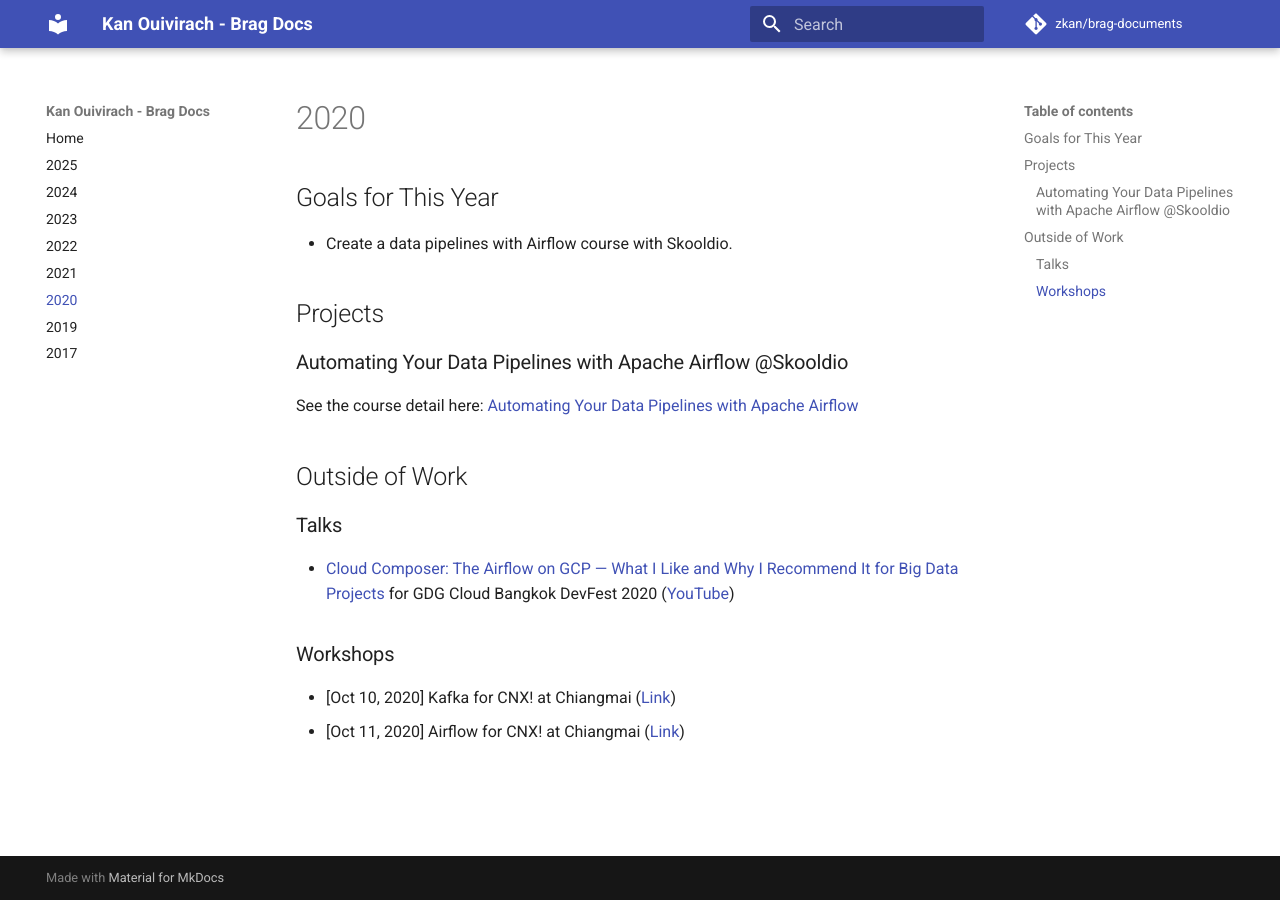
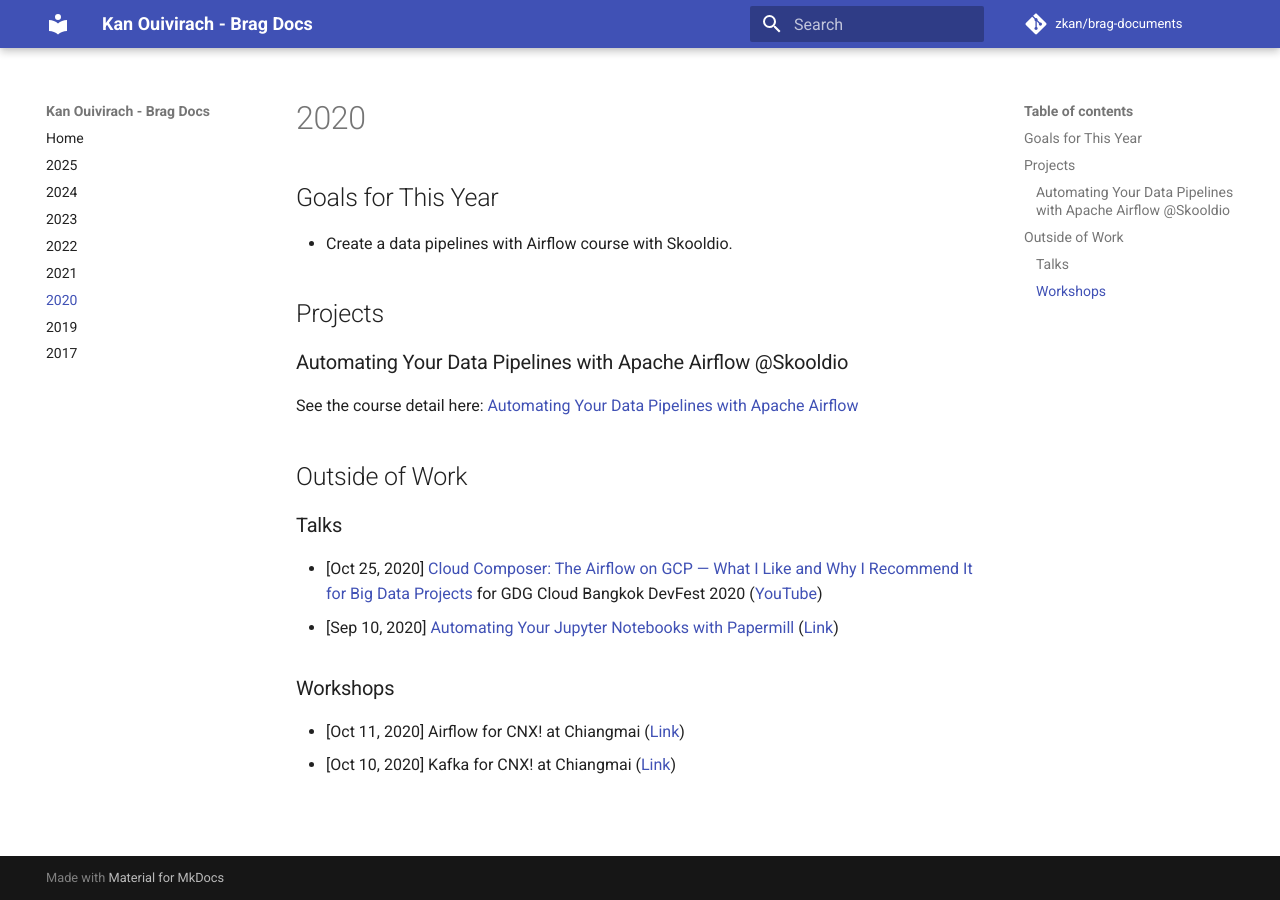
Before and after one commit to zkan/brag-documents, an MkDocs documentation site: the page built from docs/2020.md, in a window 1280 px wide. Built offline with MkDocs 1.6.1 and Material for MkDocs 9.7.7, drawn with Linux system fonts in a browser that asks for light colours; comment, search, counter and statistics services are not loaded.

Commit message:
Add papermill talk + add target=_blank

```diff
--- a/docs/2020.md
+++ b/docs/2020.md
@@ -15,15 +15,18 @@
 
 ### Talks
 
-* [Cloud Composer: The Airflow on GCP — What I Like and Why I Recommend It for
-  Big Data
-  Projects](https://github.com/zkan/cfps/blob/main/accepted/2020-gdg-cloud-devfest-bkk-cloud-composer.md)
-  for GDG Cloud Bangkok DevFest 2020
-  ([YouTube](https://www.youtube.com/watch?v=TfW4uKM6huk&t=4450s))
+* [Oct 25, 2020] [Cloud Composer: The Airflow on GCP — What I Like and Why I
+Recommend It for Big Data
+Projects](https://github.com/zkan/cfps/blob/main/accepted/2020-gdg-cloud-devfest-bkk-cloud-composer.md){target=_blank}
+for GDG Cloud Bangkok DevFest 2020
+([YouTube](https://www.youtube.com/watch?v=TfW4uKM6huk&t=4450s){target=_blank})
+* [Sep 10, 2020] [Automating Your Jupyter Notebooks with
+Papermill](https://docs.google.com/presentation/d/1ZiWOKGrePO0sL1ZuwaU7Daga9hh6swrc-2tdhXYd0Zs/edit?usp=sharing){target=_blank}
+([Link](https://www.facebook.com/events/s/papermill-ir-device-control/242607993679273/){target=_blank})
 
 ### Workshops
 
+* [Oct 11, 2020] Airflow for CNX! at Chiangmai
+([Link](https://www.facebook.com/events/3393172957575409){target=_blank})
 * [Oct 10, 2020] Kafka for CNX! at Chiangmai
-  ([Link](https://www.facebook.com/events/350389689580780))
-* [Oct 11, 2020] Airflow for CNX! at Chiangmai
-  ([Link](https://www.facebook.com/events/3393172957575409))
+([Link](https://www.facebook.com/events/350389689580780){target=_blank})
```
